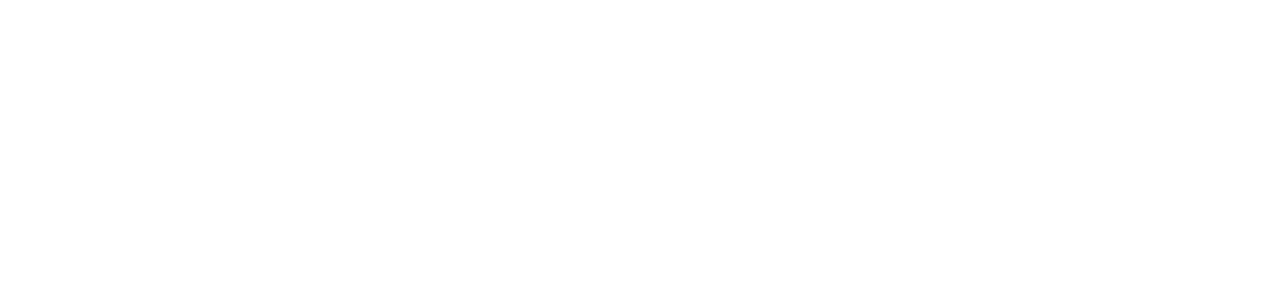
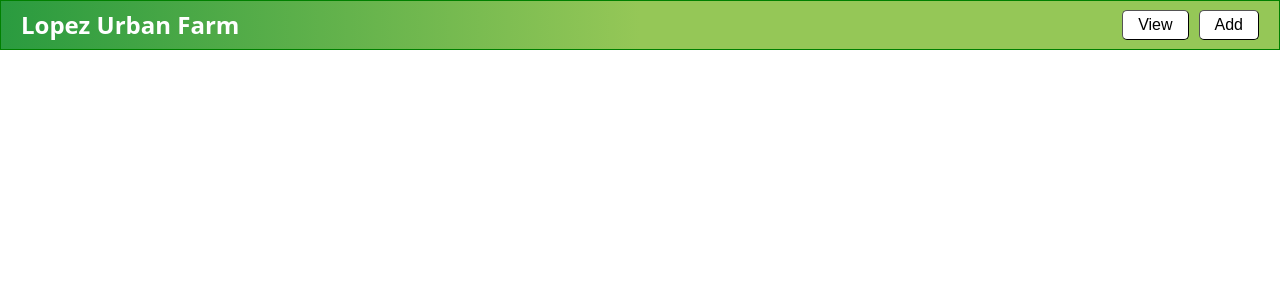
Before and after one commit to raglem/Lopez-Urban-Farm-QR-Code-Management-System-Vue-Frontend, a Vue app: page / in a window 1280 px wide. Shown: the top 300 px of the page. Built offline with nearby package versions, Linux system fonts and the light colour scheme.

Commit message:
Wrote navbar component and added to App.vue, included primary color in styles.css

```diff
--- a/src/App.vue
+++ b/src/App.vue
@@ -1,8 +1,30 @@
 <script setup>
+  import Navbar from './components/Navbar.vue'
 </script>
 
 <template>
+  <nav>
+    <Navbar />
+  </nav>
+
+  <main>
+
+  </main>
 </template>
 
 <style scoped>
+  nav{
+    position: absolute;
+    top: 0;
+    left: 0;
+    right: 0;
+    height: 50px;
+  }
+  main{
+    position: absolute;
+    top: 50px;
+    left: 0;
+    right: 0;
+    bottom: 0;
+  }
 </style>
--- /dev/null
+++ b/src/components/Navbar.vue
@@ -0,0 +1,56 @@
+<script setup>
+    import { ref } from 'vue'
+
+    const active = ref(false)
+</script>
+
+<template>
+    <nav class="navbar">
+        <h2>Lopez Urban Farm</h2>
+
+        <div class="btn-group">
+            <button :class="active ? 'active' : 'inactive' ">
+                View
+            </button>
+            <button :class="active ? 'active' : 'inactive' ">
+                Add
+            </button>
+        </div>
+    </nav>
+</template>
+
+<style scoped>
+    h2{
+        font-style: normal;
+        color: white;
+    }
+    .navbar{
+        display: flex;
+        flex-direction: row;
+        justify-content: space-between;
+        align-items: center;
+        height: 50px;
+        padding: 5px 20px;
+        box-sizing: border-box;
+        background: var(--primary-gradient);
+        border: 1px solid green;
+    }
+    .btn-group{
+        display: flex;
+        justify-content: space-evenly;
+        column-gap: 10px;
+    }
+    .btn-group button{
+        padding: 5px 15px;
+        border-width: 1px;
+        border-radius: 5px;
+        text-align: center;
+        color: black;
+    }
+    .btn-group button.active{
+        background-color: lightgray;
+    }
+    .btn-group button.inactive{
+        background-color: white;
+    }
+</style>
--- a/src/style.css
+++ b/src/style.css
@@ -11,15 +11,19 @@
   text-rendering: optimizeLegibility;
   -webkit-font-smoothing: antialiased;
   -moz-osx-font-smoothing: grayscale;
+
+  --primary-gradient: linear-gradient(90deg,rgba(42, 155, 63, 1) 0%, rgba(149, 199, 87, 1) 50%);
+  --primary: rgba(42, 155, 63, 1);
 }
+
+
 
 a {
   font-weight: 500;
-  color: #646cff;
   text-decoration: inherit;
 }
 a:hover {
-  color: #535bf2;
+  color: var(--primary);
 }
 
 body {
@@ -34,20 +38,11 @@
   font-size: 3.2em;
   line-height: 1.1;
 }
-
-button {
-  border-radius: 8px;
-  border: 1px solid transparent;
-  padding: 0.6em 1.2em;
-  font-size: 1em;
-  font-weight: 500;
-  font-family: inherit;
-  background-color: #1a1a1a;
-  cursor: pointer;
-  transition: border-color 0.25s;
+button{
+  font-size: 1rem;
 }
 button:hover {
-  border-color: #646cff;
+  cursor: pointer;
 }
 button:focus,
 button:focus-visible {
```
